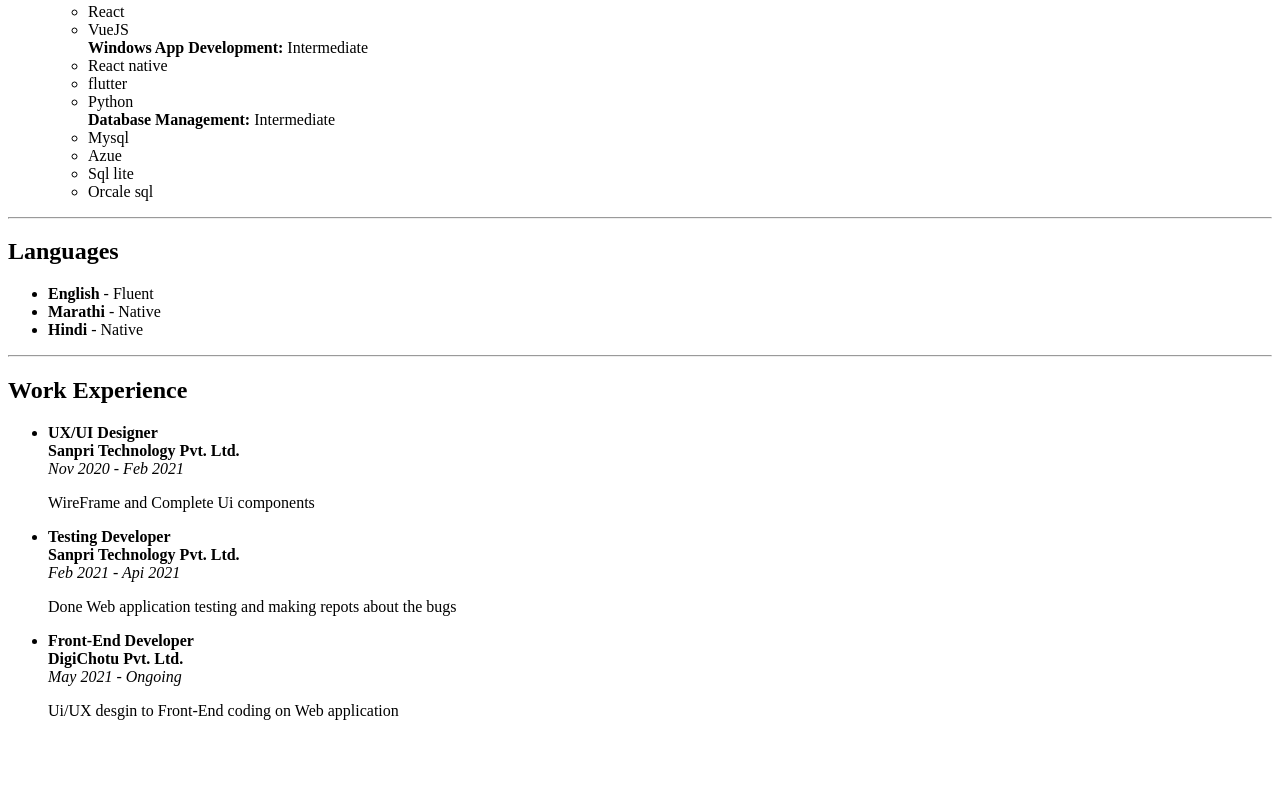
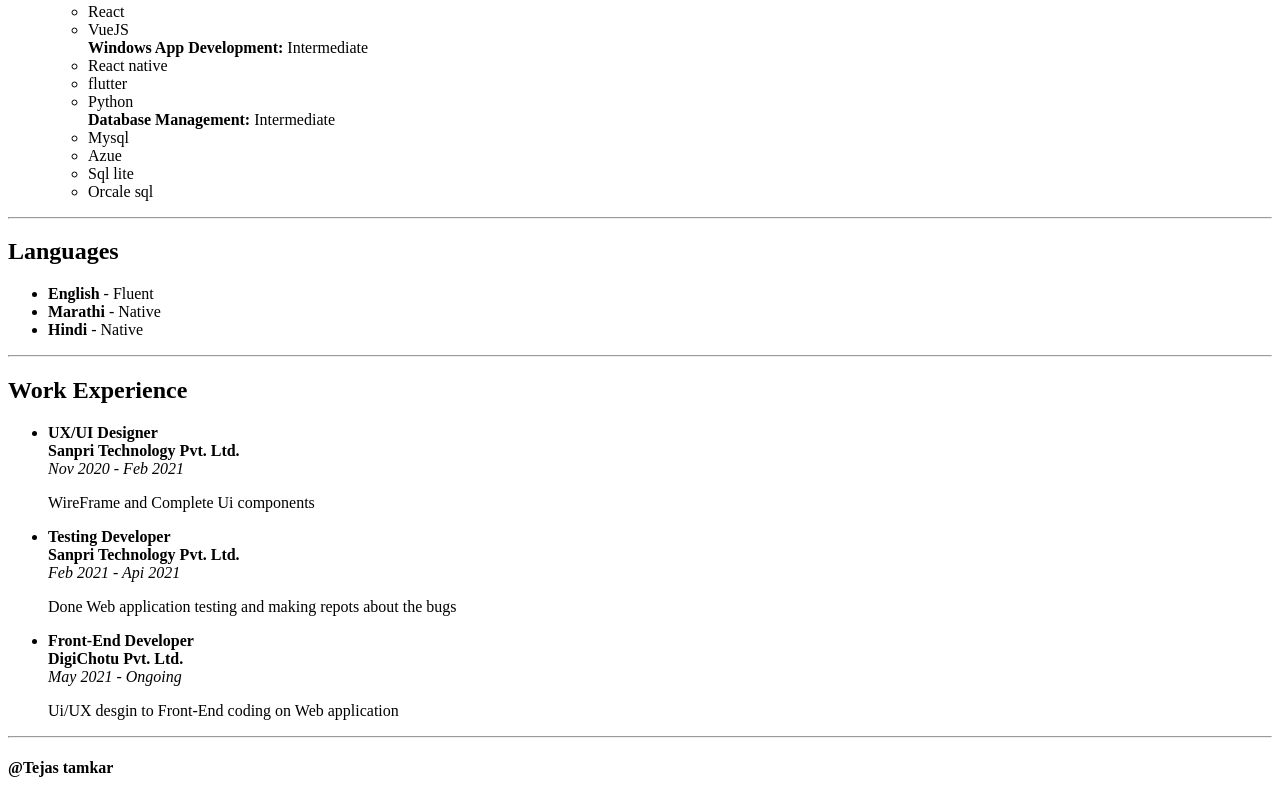
Before and after one commit to tejastamkar/CV, a plain HTML site: page index.html in a window 1280 px wide. Shown: the part 607-1406 px from the top of the page. Before the commit the page ends 1343 px from the top, so only its background shows below. Drawn offline with Linux system fonts and the light colour scheme.

Commit message:
added footer

```diff
--- a/index.html
+++ b/index.html
@@ -75,13 +75,16 @@
             <i>Feb 2021 - Api 2021</i><br>
             <p>Done Web application testing and making repots about the bugs</p>
         </li>
-        <li><b>Front-End  Developer</b><br>
+        <li><b>Front-End Developer</b><br>
             <b>DigiChotu Pvt. Ltd.</b><br>
             <i>May 2021 - Ongoing</i><br>
             <p>Ui/UX desgin to Front-End coding on Web application</p>
         </li>
     </ul>
-
+    <hr>
+    <footer>
+        <h4>@Tejas tamkar</h4>
+    </footer>
 </body>
 
 </html>
```
